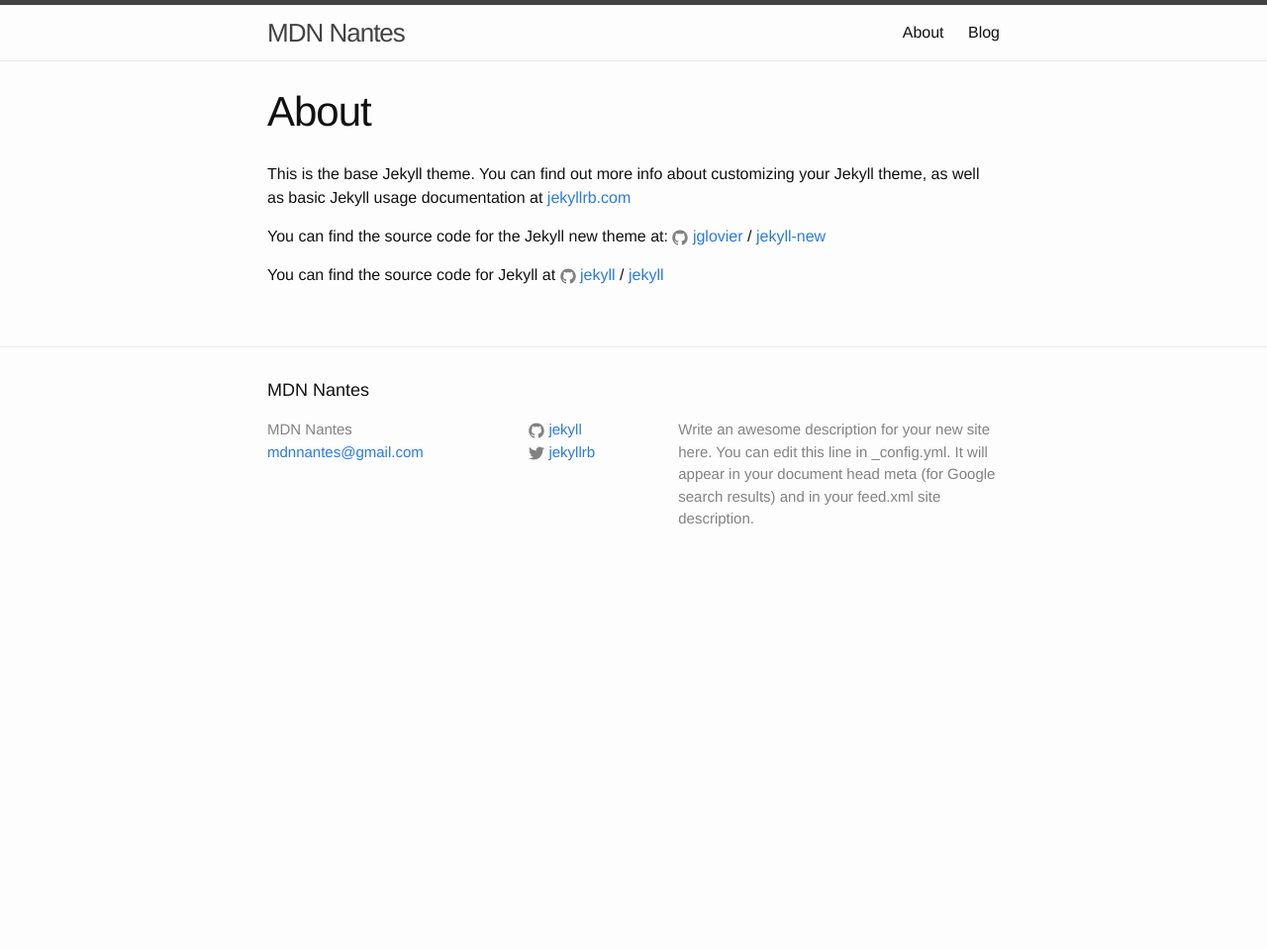
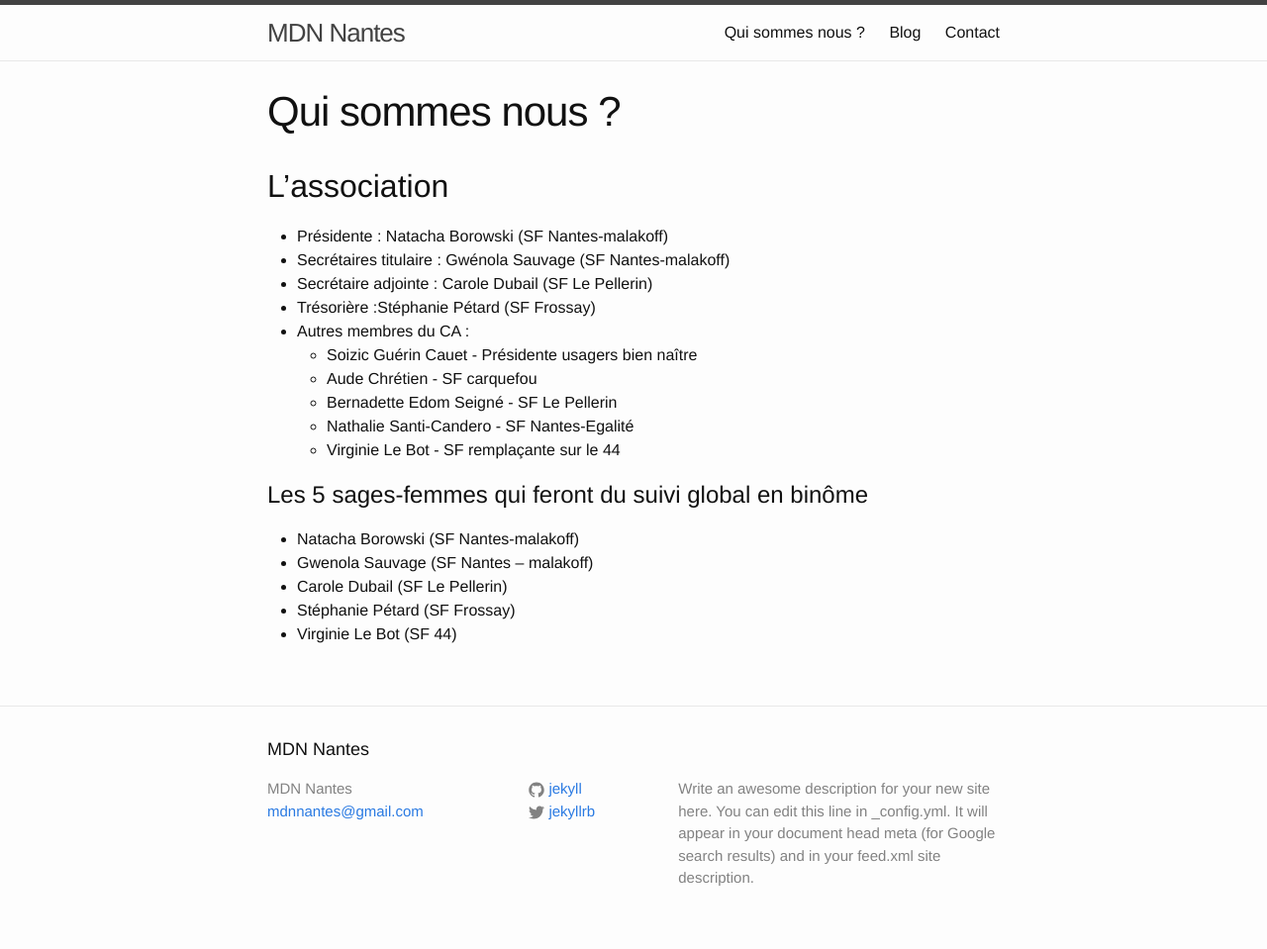
Before and after one commit to natachaborowski/mdnnantes.github.io, a Jekyll site: the page built from about.md, in a window 1280 px wide. Shown: the whole page at 99% size. Built offline with Jekyll 4.4.1, drawn with Linux system fonts in a browser that asks for light colours; before the commit the page ends 900 px from its top, so only the background shows below that.

Commit message:
ajout du contenu statique

```diff
--- a/_config.yml
+++ b/_config.yml
@@ -13,7 +13,7 @@ description: > # this means to ignore newlines until "baseurl:"
   line in _config.yml. It will appear in your document head meta (for
   Google search results) and in your feed.xml site description.
 baseurl: "" # the subpath of your site, e.g. /blog
-url: "http://yourdomain.com" # the base hostname & protocol for your site
+url: "http://mdnnantes.github.io" # the base hostname & protocol for your site
 twitter_username: jekyllrb
 github_username:  jekyll
 
--- a/_sass/_layout.scss
+++ b/_sass/_layout.scss
@@ -169,6 +169,7 @@
  */
 .page-content {
     padding: $spacing-unit 0;
+    text-align: justify;
 }
 
 .page-heading {
--- a/about.md
+++ b/about.md
@@ -1,15 +1,27 @@
 ---
 layout: page
-title: About
+title: Qui sommes nous ?
 permalink: /about/
 ---
 
-This is the base Jekyll theme. You can find out more info about customizing your Jekyll theme, as well as basic Jekyll usage documentation at [jekyllrb.com](http://jekyllrb.com/)
+## L'association
 
-You can find the source code for the Jekyll new theme at:
-{% include icon-github.html username="jglovier" %} /
-[jekyll-new](https://github.com/jglovier/jekyll-new)
+* Présidente : Natacha Borowski (SF Nantes-malakoff)
+* Secrétaires titulaire : Gwénola Sauvage (SF Nantes-malakoff)
+* Secrétaire adjointe : Carole Dubail (SF Le Pellerin)
+* Trésorière :Stéphanie Pétard (SF Frossay)
+* Autres membres du CA :
+    * Soizic Guérin Cauet - Présidente usagers bien naître
+    * Aude Chrétien - SF carquefou
+    * Bernadette Edom Seigné - SF Le Pellerin
+    * Nathalie Santi-Candero - SF Nantes-Egalité
+    * Virginie Le Bot - SF remplaçante sur le 44
 
-You can find the source code for Jekyll at
-{% include icon-github.html username="jekyll" %} /
-[jekyll](https://github.com/jekyll/jekyll)
+
+# Les 5 sages-femmes qui feront du suivi global en binôme
+
+* Natacha Borowski (SF Nantes-malakoff)
+* Gwenola Sauvage (SF Nantes – malakoff)
+* Carole Dubail (SF Le Pellerin)
+* Stéphanie Pétard (SF Frossay)
+* Virginie Le Bot (SF 44)
```
Also changed, not shown: _posts/2016-02-03-welcome-to-jekyll.markdown (deleted, +0 -25 lines), _posts/2016-02-09-historique.md (added, +117 -0 lines), _posts/2016-02-09-maison-de-naissance.md (added, +82 -0 lines), contact.md (added, +17 -0 lines), assets/historique-carte.png (added).
